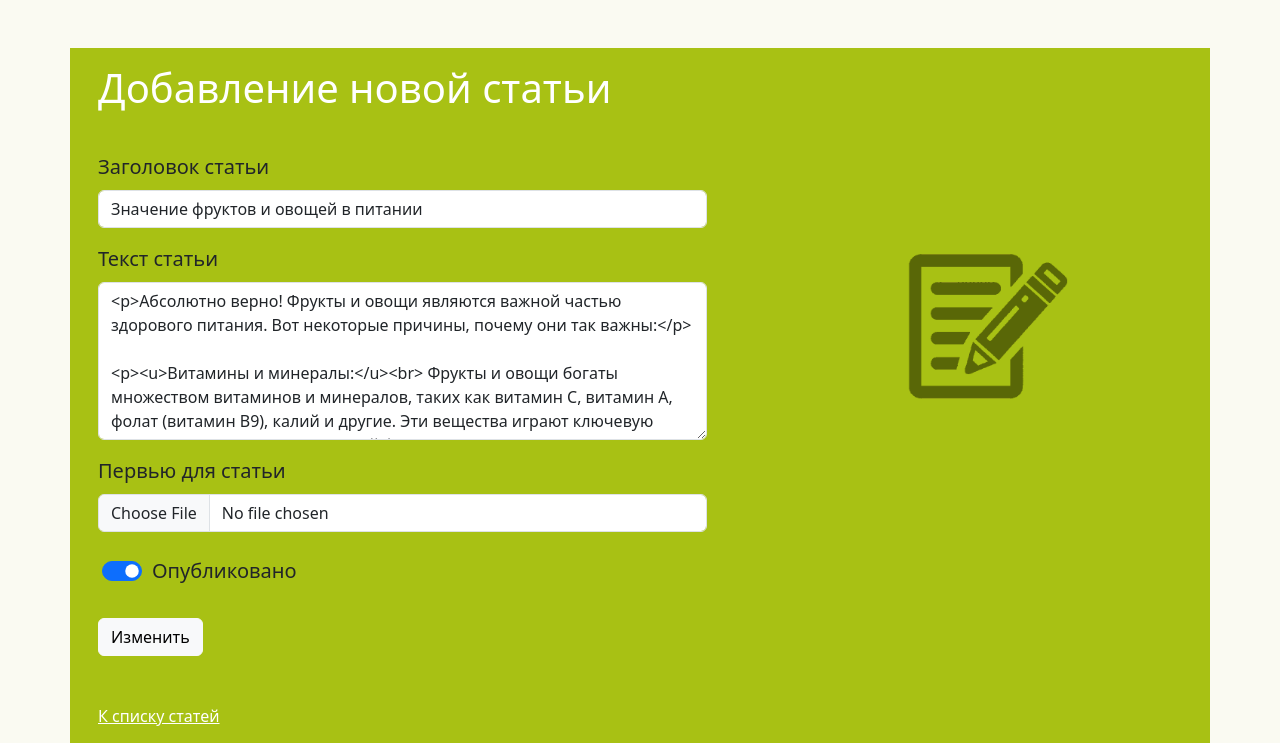
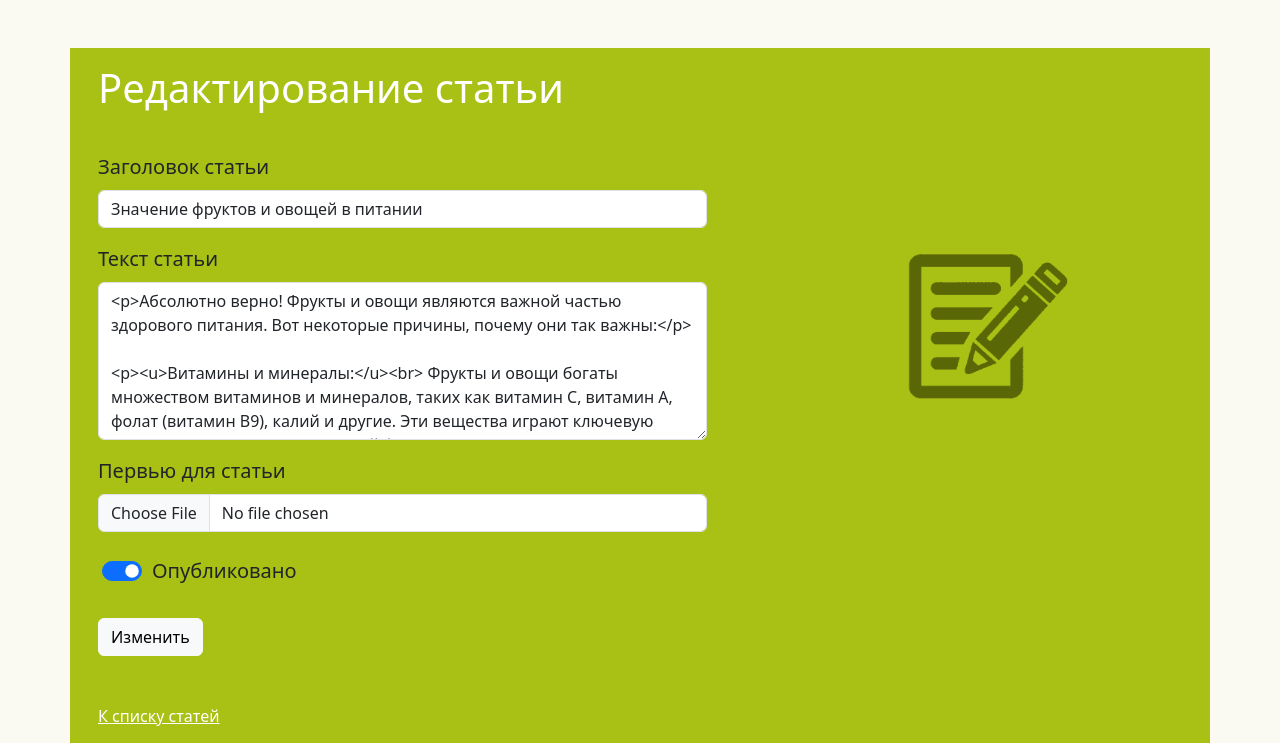
Before and after one commit to Anna-Kolmychek/django_store, a Django app: page /blog/update/7 in a window 1280 px wide. Shown: the part 58-801 px from the top of the page. Run offline with Django 4.2, Linux system fonts and the light colour scheme; data comes from the database, SQL or seed files in the repository; some libraries are stand-ins or nearby versions.

Commit message:
fix title in update blog

```diff
--- a/blog/templates/blog/blog_form.html
+++ b/blog/templates/blog/blog_form.html
@@ -7,7 +7,13 @@
 
 {% block content %}
 <div class="container bg-green my-5">
-    <h1 class="text-white p-3">Добавление новой статьи</h1>
+    <h1 class="text-white p-3">
+        {% if object %}
+            Редактирование статьи
+        {% else %}
+            Добавление новой статьи
+        {% endif %}
+    </h1>
 
     <div class="row">
         <div class="col-7">
```
